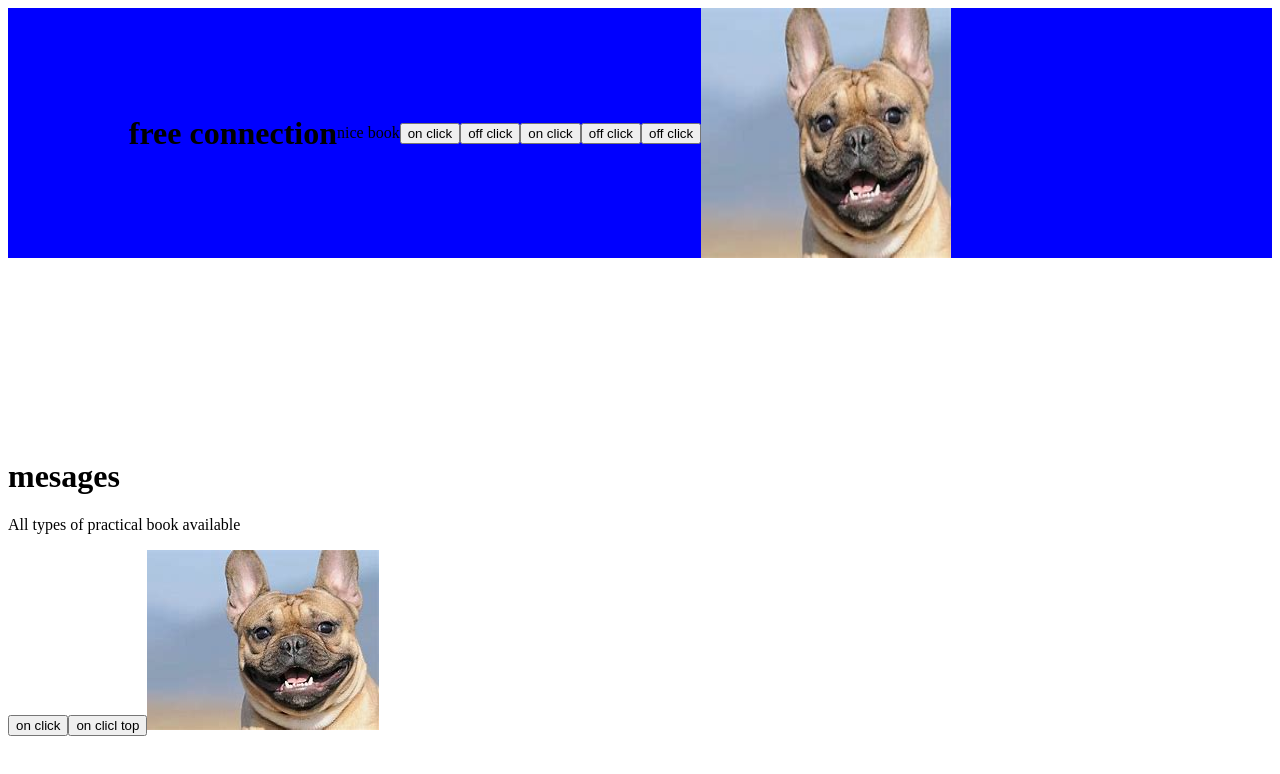
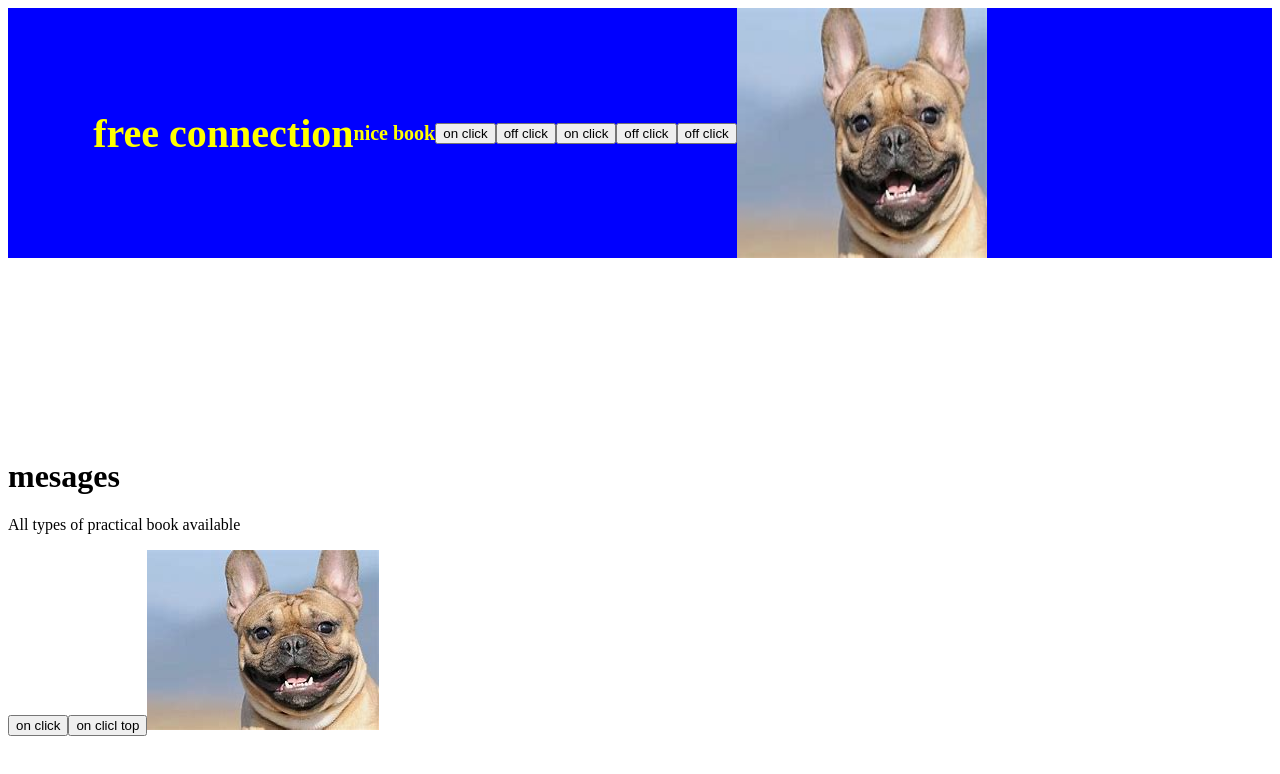
Before and after one commit to PawanBadghare/myfirstreactproject, a React (Vite) app: page / in a window 1280 px wide. Shown: the top 774 px of the page. Built offline with nearby package versions, Linux system fonts and the light colour scheme.

Commit message:
display,align-items and front-style

```diff
--- a/src/component/style/Teacher.css
+++ b/src/component/style/Teacher.css
@@ -5,5 +5,11 @@
     background-color: blue;
     padding-right: 200px;
     margin-bottom: 200px;
+    color: yellow;
+    font-size: 20px;
+    font-weight: 900;
+    font-family: 'Times New Roman', Times, serif;
+    font-style:  inherit;
+
 
 }
```
